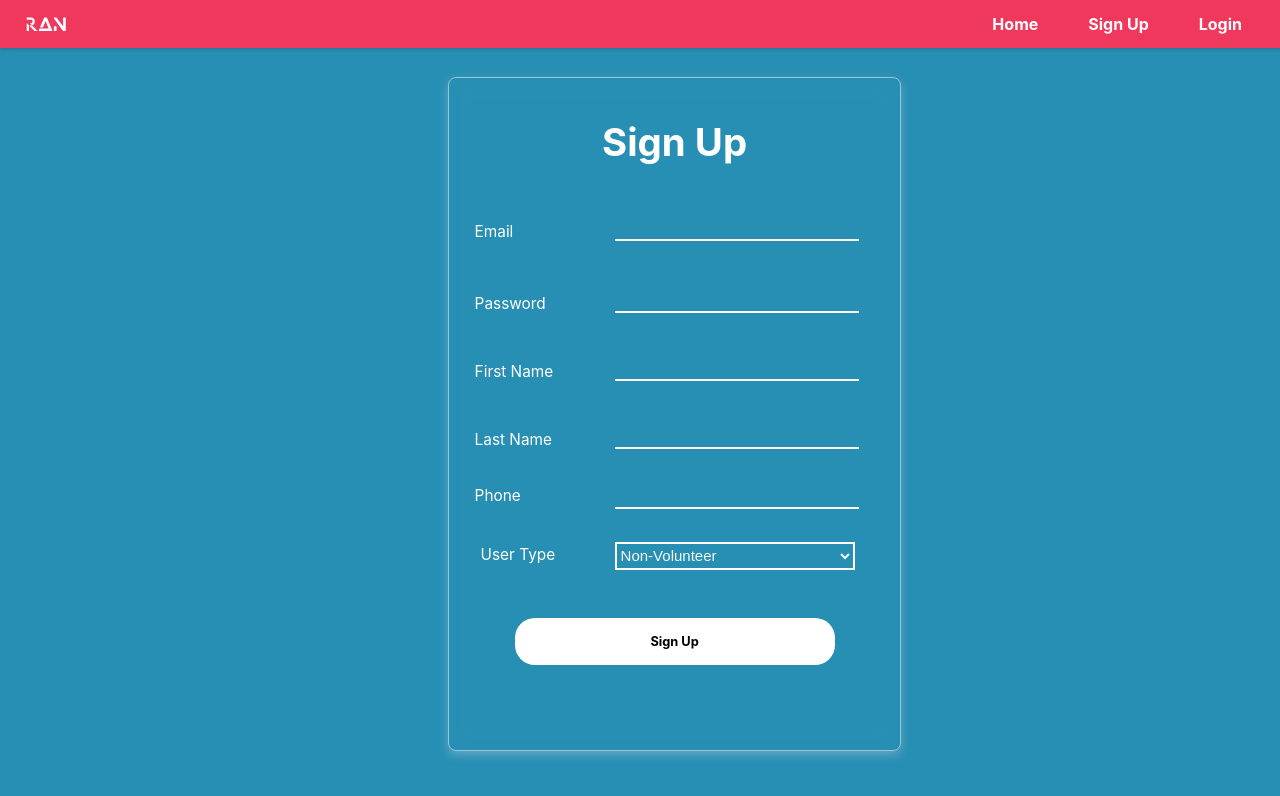
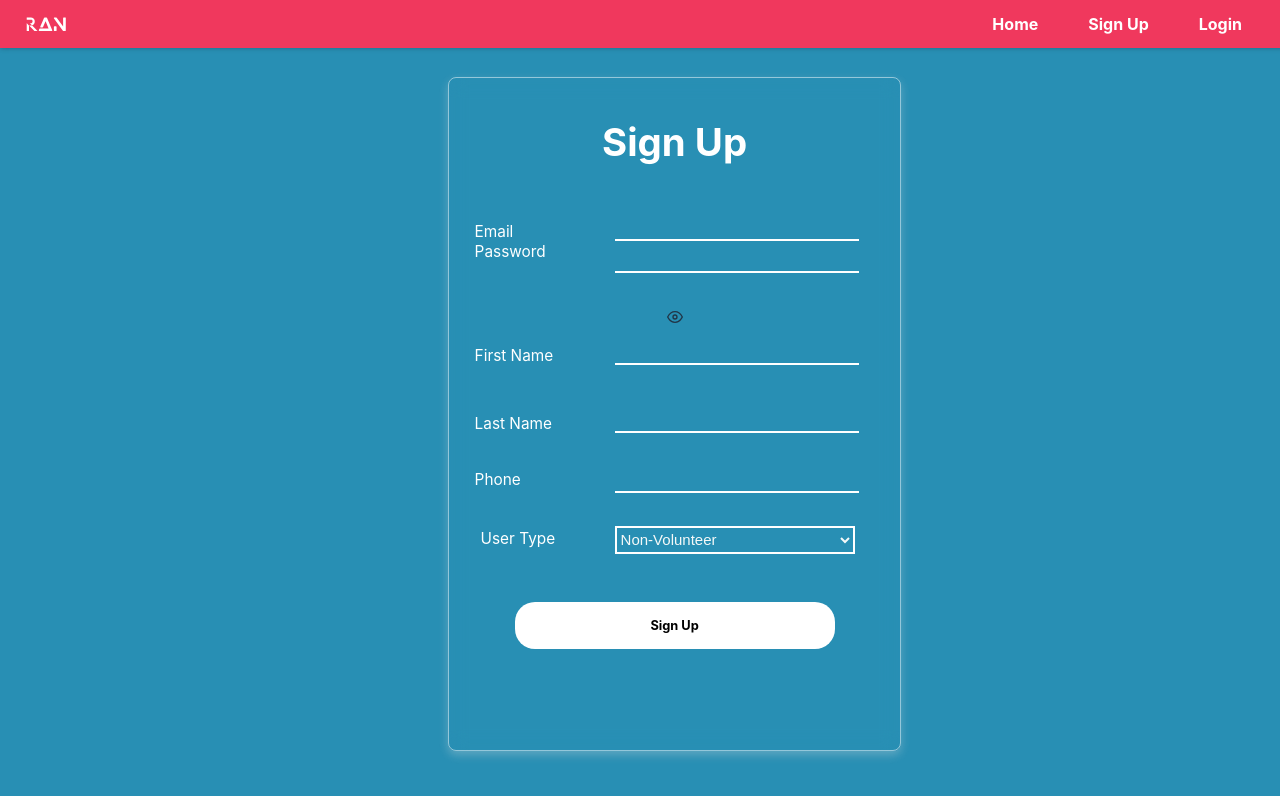
Before and after one commit to Abhinav352/MainProject_S8, a React (Vite) app in the folder main/: page /Sign in a window 1280 px wide. Shown: the top 796 px of the page. Built offline with nearby package versions, Linux system fonts and the light colour scheme; no server answers; a web font is replaced by a local one.

Commit message:
Update SignUp.jsx

```diff
--- a/main/src/assets/SignUp.jsx
+++ b/main/src/assets/SignUp.jsx
@@ -2,9 +2,9 @@
 import React, { useState } from 'react';
 import './Signup.css';
 import { Navigate, useNavigate } from 'react-router-dom';
+import { FiEye, FiEyeOff } from 'react-icons/fi'; // Add this line
 import { Select, MenuItem, FormControl, InputLabel, OutlinedInput } from '@mui/material';
 import { useTheme } from '@mui/material/styles';
-
 
 const SignUp = () => {
   const [userEmail, setEmail] = useState('');
@@ -14,6 +14,7 @@ const SignUp = () => {
   const [loading, setLoading] = useState(false);
   const [error, setError] = useState(null);
   const [userType, setUserType] = useState('non-volunteer');
+  const [showPassword, setShowPassword] = useState(false); // Add this line
   const navigate = useNavigate();
   const theme = useTheme();
 
@@ -24,10 +25,14 @@ const SignUp = () => {
     setUserType(event.target.value);
   };
   const handleNumberChange = (e) => {
-    const value = e.target.value.replace(/\D/g, ''); // Remove non-digit characters
+    const value = e.target.value.replace(/\D/g, '');
     if (value.length <= 10) {
       setNumber(` ${value}`);
     }
+  };
+
+  const togglePasswordVisibility = () => { // Add this function
+    setShowPassword(!showPassword);
   };
 
 
@@ -87,14 +92,9 @@ const SignUp = () => {
       <form>
         <h2 id='heady'>Sign Up</h2>
         <div id='mesg_body'>
-      {emailExists !== null && (
-    <span style={{ color: emailExists ? 'red' : 'white',  display:'block'  }} className='errmsg'>
-      {emailExists ? 'Email already exists' : 'Email available...'}
-    </span>
-  )}
+          {/* Existing email check message */}
           <div id='field'>
-
-  <label>Email </label>
+            <label>Email</label>
             <input
               type="email"
               value={userEmail}
@@ -103,26 +103,36 @@ const SignUp = () => {
                 checkEmailExists(e.target.value);
               }}
             />
-
           </div>
-<div id='sp'></div>
-<div className='pass2'></div>
+          {/* Password input with show password functionality */}
           <div id='field'>
-      <label>Password  </label>
-        <input type="password" value={userPassword} onChange={(e) => setPassword(e.target.value)} />
+            <label>Password</label>
+            <div className="password-input-container">
+              <input
+                type={showPassword ? "text" : "password"}
+                value={userPassword}
+                onChange={(e) => setPassword(e.target.value)}
+              />
+              {showPassword ? (
+                <FiEyeOff className="password-toggle-icon" onClick={togglePasswordVisibility} />
+              ) : (
+                <FiEye className="password-toggle-icon" onClick={togglePasswordVisibility} />
+              )}
             </div>
+          </div>
+          {/* Remaining input fields */}
           <div id='space'></div>
           <div id='field'>
-      <label>First Name </label>
+            <label>First Name</label>
             <input type="text" value={firstName} onChange={(e) => setFirstName(e.target.value)} />
           </div>
           <div id='space'></div>
           <div id='field'>
-      <label>Last Name  </label>
+            <label>Last Name</label>
             <input type="text" value={lastName} onChange={(e) => setLastName(e.target.value)} />
           </div>
-      <div  id='fiel'>
-      <label>Phone </label>
+          <div id='fiel'>
+            <label>Phone</label>
             <input
               type="text"
               value={number}
@@ -134,7 +144,6 @@ const SignUp = () => {
           </div>
           <div id='space'></div>
           <div id='field'></div>
-
           <div id='spa'></div>
           <div>
             <label htmlFor="userTypeSelect" id='typelabel'> User Type</label>
@@ -143,18 +152,17 @@ const SignUp = () => {
               <option value="non-volunteer">Non-Volunteer</option>
             </select>
           </div>
-
           <div>
             <button onClick={handleSignUp} disabled={loading} id='bu'>
               {loading ? 'Signing Up...' : 'Sign Up'}
-      </button></div>
+            </button>
           </div>
-
+        </div>
       </form>
     </div>
-
   </div>
 );
 };
 
+
 export default SignUp;
```
Lines whose indentation alone changed are shown as unchanged.
